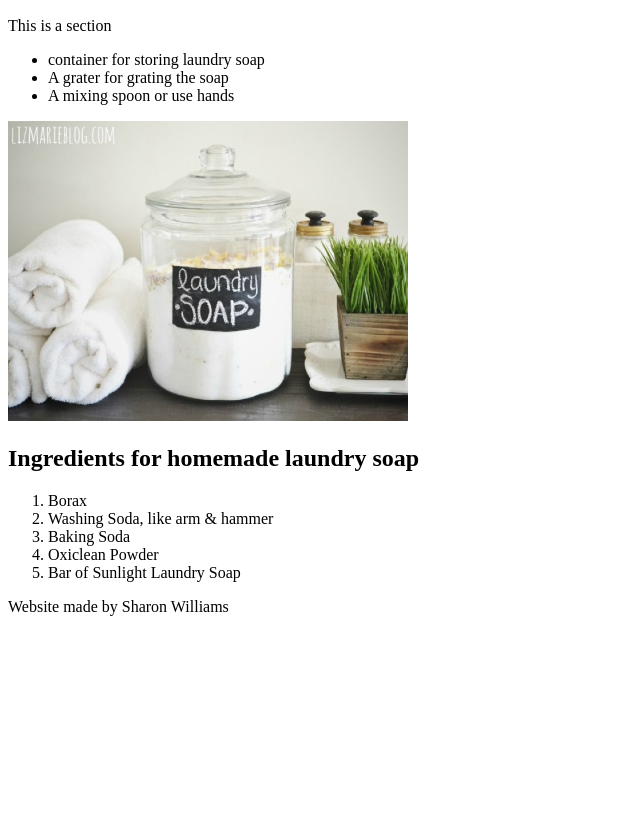
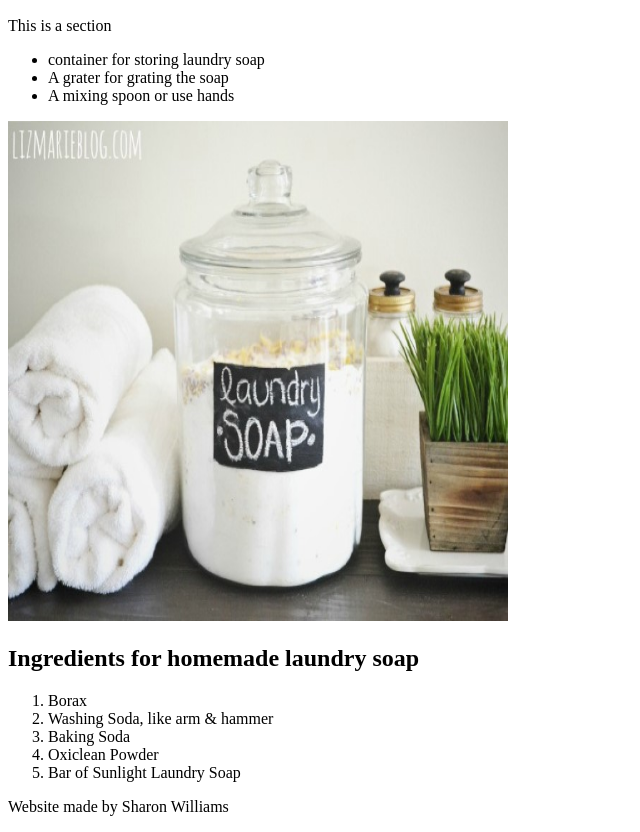
Before and after one commit to sharonraven/Website, a plain HTML site: page index.html in a window 1280 px wide. Shown: the part 900-1732 px from the top of the page, without its empty margins (0-640 px from the left). Before the commit the page ends 1532 px from the top, so only its background shows below. Drawn offline with Linux system fonts and the light colour scheme.

Commit message:
description
Changed height and width

```diff
--- a/index.html
+++ b/index.html
@@ -35,8 +35,8 @@
 <section>
   <img src="images/soap-container (small).jpg"
     alt="photo of a container"
-    width="400"
-    height="300" />
+    width="500"
+    height="500" />
   <h1>Ingredients for homemade laundry soap</h1>
   <ol>
     <li>Borax</li>
```
